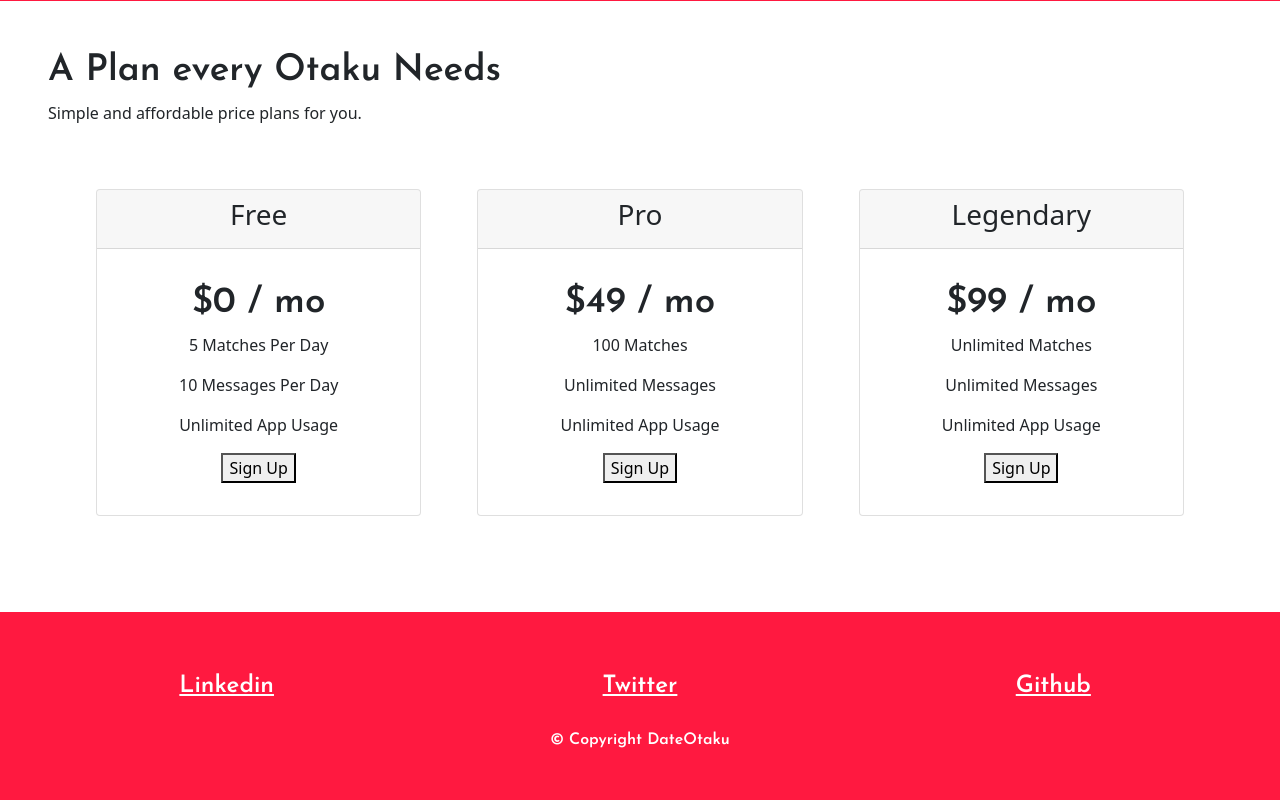
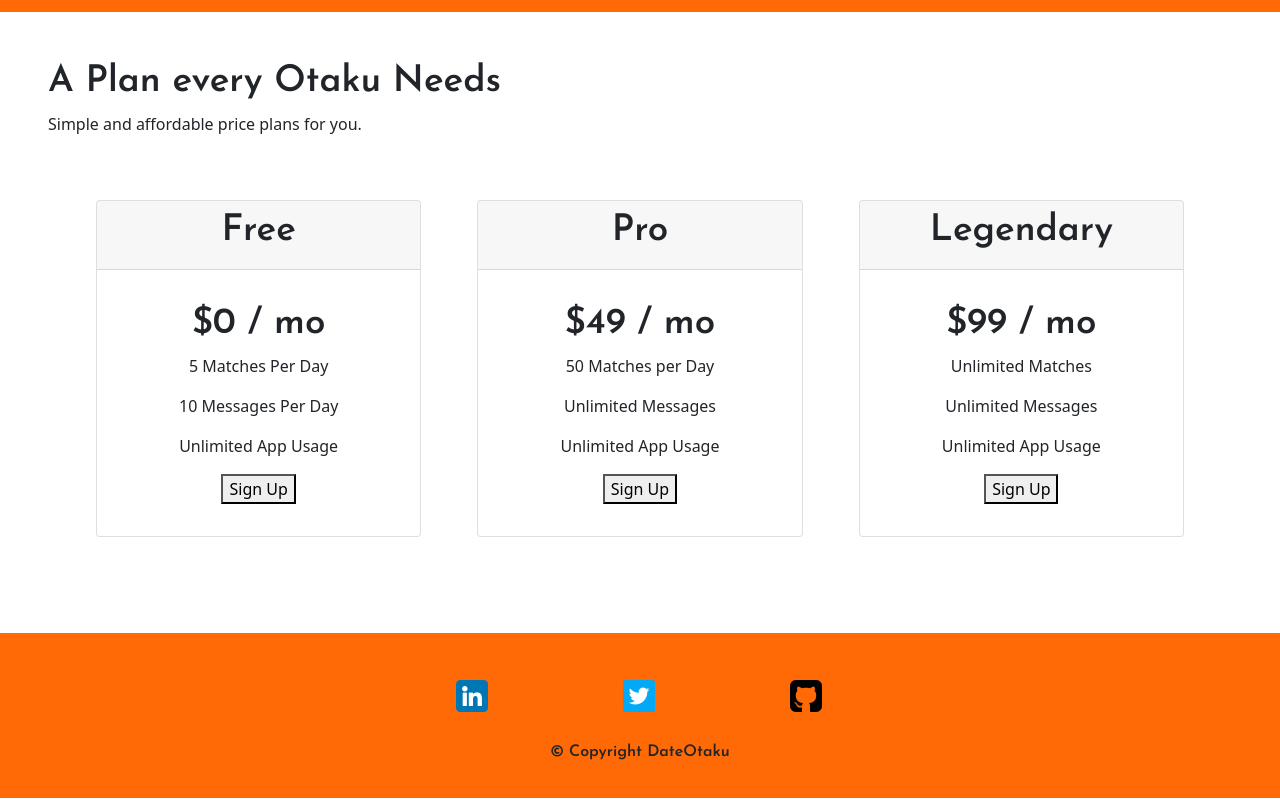
Before and after one commit to shyamg090/dateotaku, a plain HTML site: page index.html in a window 1280 px wide. Shown: the part 1983-2783 px from the top of the page. Drawn offline with nearby package versions, Linux system fonts and the light colour scheme.

Commit message:
dateotaku-updated

```diff
--- a/index.html
+++ b/index.html
@@ -114,12 +114,7 @@
       <a class="carousel-control-next" href="#test-carousel1" role="button" data-bs-slide="next">
         <span class="carousel-control-next-icon"></span>
       </a>
-
-
     </div>
-
-
-
 
 
   </section>
@@ -169,7 +164,7 @@
           <div class="card-body">
 
             <h2>$49 / mo</h2>
-            <p>100 Matches</p>
+            <p>50 Matches per Day</p>
             <p>Unlimited Messages</p>
             <p>Unlimited App Usage</p>
             <button type="button">Sign Up</button>
@@ -200,31 +195,27 @@
 
   </section>
 
-
-  <!-- Call to Action -->
-
-  <!-- <section id="cta">
-
-    <h3>download the content</h3>
-    <button type="button">Download</button>
-    <button type="button">Download</button>
-
-  </section> -->
-
-
   <!-- Footer -->
 
   <footer id="footer">
-    <div class="row">
-      <div class="col-lg-4 fut">
-        <a class="alink" href="https://www.linkedin.com/in/shyam-g-6712a522b">Linkedin</a>
+    <div class="row rowfooter">
+      <div class="col fut">
+        <a class="alink" href="https://www.linkedin.com/in/shyam-g-6712a522b">
+          <img class="footimg" src="images\linkedin.png" alt="linkedin">
+        </a>
+        <a class="alink" href="https://twitter.com/_Shyam_G">
+          <img class="footimg" src="images\twitter.png" alt="twit">
+        </a>
+        <a class="alink" href="https://github.com/shyamg090?tab=repositories">
+          <img class="footimg" src="images\github-sign.png" alt="github">
+        </a>
+      </div>
+      <!-- <div class="col-lg-4 fut">
+
       </div>
       <div class="col-lg-4 fut">
-        <a class="alink" href="https://twitter.com/_Shyam_G">Twitter</a>
-      </div>
-      <div class="col-lg-4 fut">
-        <a class="alink" href="https://github.com/shyamg090?tab=repositories">Github</a>
-      </div>
+
+      </div> -->
 
     </div>
     <p>© Copyright DateOtaku</p>
--- a/styles.css
+++ b/styles.css
@@ -2,7 +2,7 @@ body{
     font: "Montserrat";
 }
 #title{
-    background-color: #ff1940;
+    background-color: #ff6a06;
     color: white;
 }
 .container-fluid{
@@ -19,7 +19,10 @@ body{
     font-family: 'Righteous', cursive;
     transition: 1s;
 }
-.navbar:hover{
+.navbar-brand:hover{
+    color: #000000;
+}
+.nav-link:hover{
     color: #000000;
 }
 .nav-item{
@@ -38,8 +41,8 @@ body{
 }
 .dbtn{
     color: white;
-    background-color: rgba(255, 255, 255, 0);
-    border-color: #00000000;
+    /* background-color: rgba(255, 255, 255, 0);
+    border-color: #00000000; */
     margin: 1.5rem 3rem 0 0;
     padding: .6rem;
     transition: .02s;
@@ -83,14 +86,14 @@ body{
     margin: 2rem 0 0.5rem 0;
 }
 /* testimonials */
-h2{
+h2, h3 {
     font-family: 'Josefin Sans', sans-serif;
     font-weight:900;
     font-size: 2.3rem;
 }
 #testimonials{
 
-    background-color: #ff1940;
+    background-color: #ff6a06;
     color: white;
 
 }
@@ -108,7 +111,7 @@ h2{
 }
 #press{
     padding: 1rem;
-    background-color: #ff1940;
+    background-color: #ff6a06;
     text-align: center;
 }
 .pressimg{
@@ -138,20 +141,27 @@ h2{
 
 #footer{
     text-align: center;
-    padding: 2rem;
-    background-color: #ff1940;
-    color: white;
+    padding: 1.1rem;
+    background-color: #ff6a06;
+    /* color: white; */
     font-family: 'Josefin Sans', sans-serif;
+
 }
-.fut{
-    padding: 1.5rem;
-    text-align: center;
-    font-size: 1.5rem;
-    color: white;
+.rowfooter{
+    padding: 1.8rem;
+
+}
+.footimg{
+    width: 2rem;
+    height: 2rem;
+    margin:0 .1rem 0 0;
+    padding: 0;
 
 }
 .alink{
-    color: white;
+   padding: 2rem;
+   margin: 0 2rem 0 2rem;
+   color: #00000000;
 }
 
 @media (max-width:990px) {
@@ -167,5 +177,8 @@ h2{
     .pprice{
         text-align: center;
     }
+    #features{
+        padding: 1rem;
+    }
 
 }
```
Also changed, not shown: images/dog-img.jpg (deleted), images/github-sign.png (added), images/iphone6.png (deleted), images/lady-img.jpg (deleted), images/linkedin.png (added), images/twitter.png (added).
